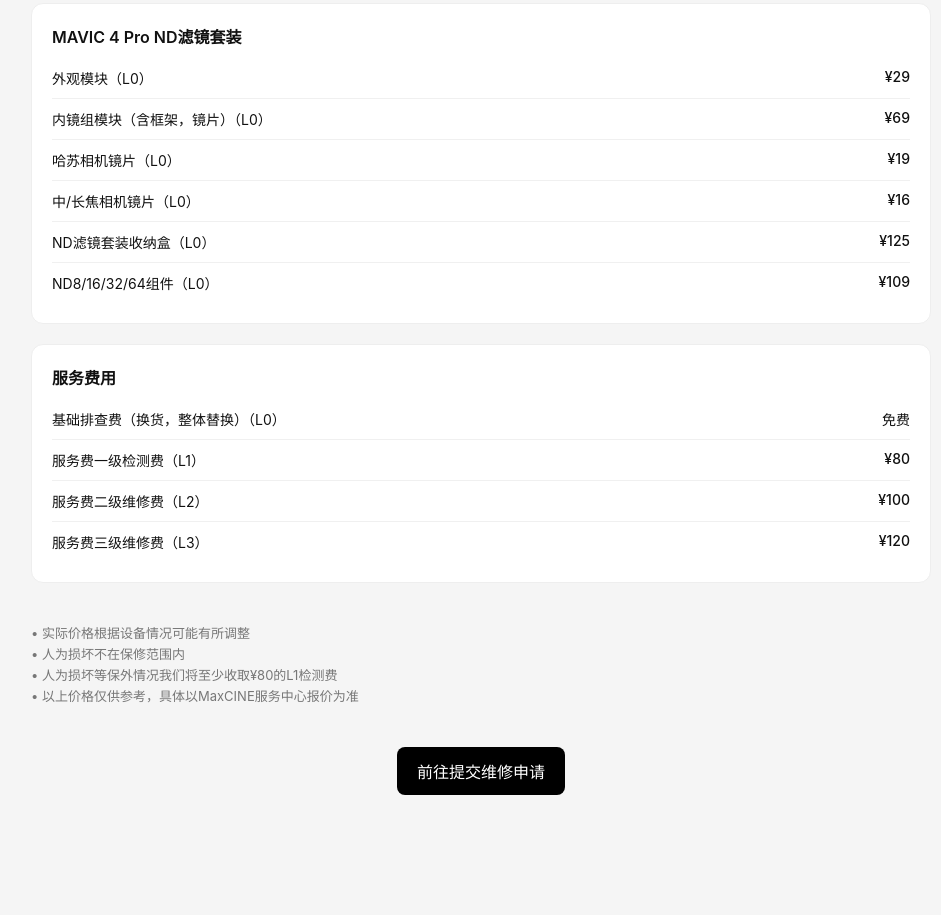
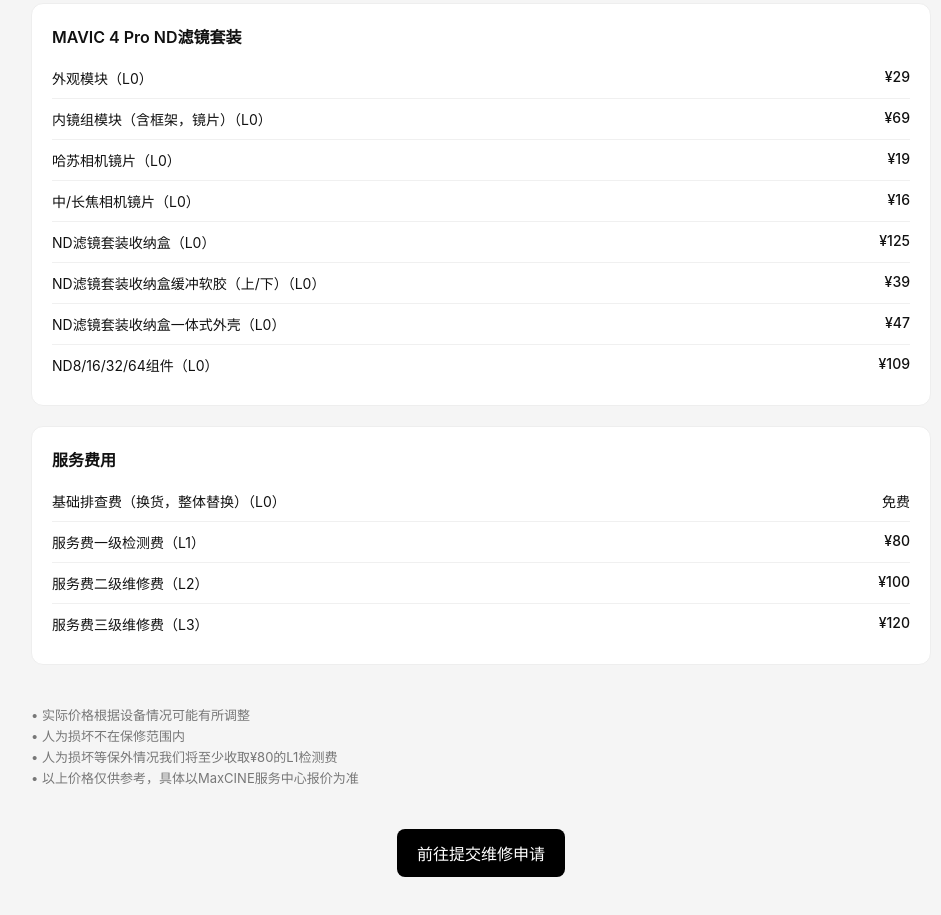
Before and after one commit to MaxCINE-Lab/MaxCINE, a plain HTML site: page repair-pricing/index.html in a window 1280 px wide. Shown: the part 954-1869 px from the top of the page, without its empty margins (159-1100 px from the left). Before the commit the page ends 1809 px from the top, so only its background shows below. Drawn offline with Linux system fonts and the light colour scheme.

Commit message:
Update index.html

```diff
--- a/repair-pricing/index.html
+++ b/repair-pricing/index.html
@@ -188,6 +188,14 @@
        <div class="price-row">
       <span>ND滤镜套装收纳盒（L0）</span>
       <span class="price">¥125</span>
+      </div>
+       <div class="price-row">
+      <span>ND滤镜套装收纳盒缓冲软胶（上/下）（L0）</span>
+      <span class="price">¥39</span>
+    </div>
+      <div class="price-row">
+      <span>ND滤镜套装收纳盒一体式外壳（L0）</span>
+      <span class="price">¥47</span>
     </div>
        <div class="price-row">
       <span>ND8/16/32/64组件（L0）</span>
```
